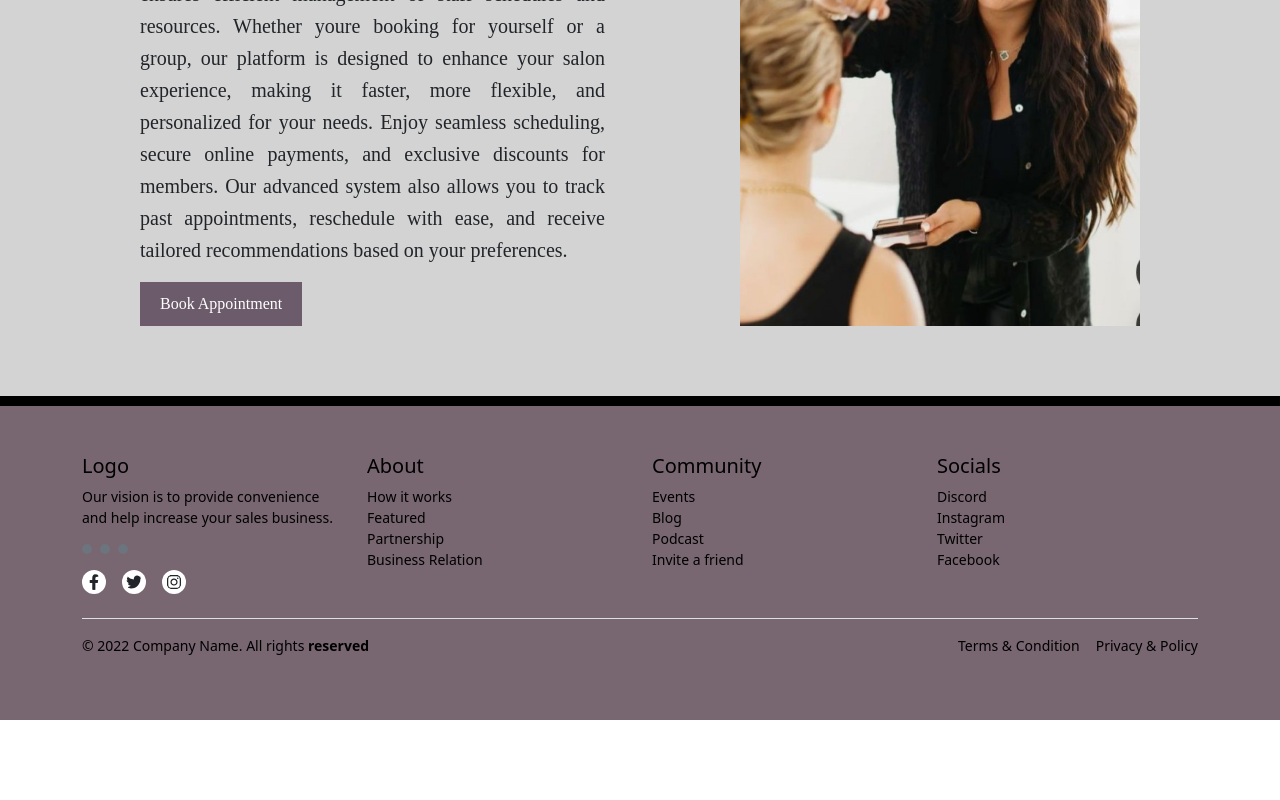
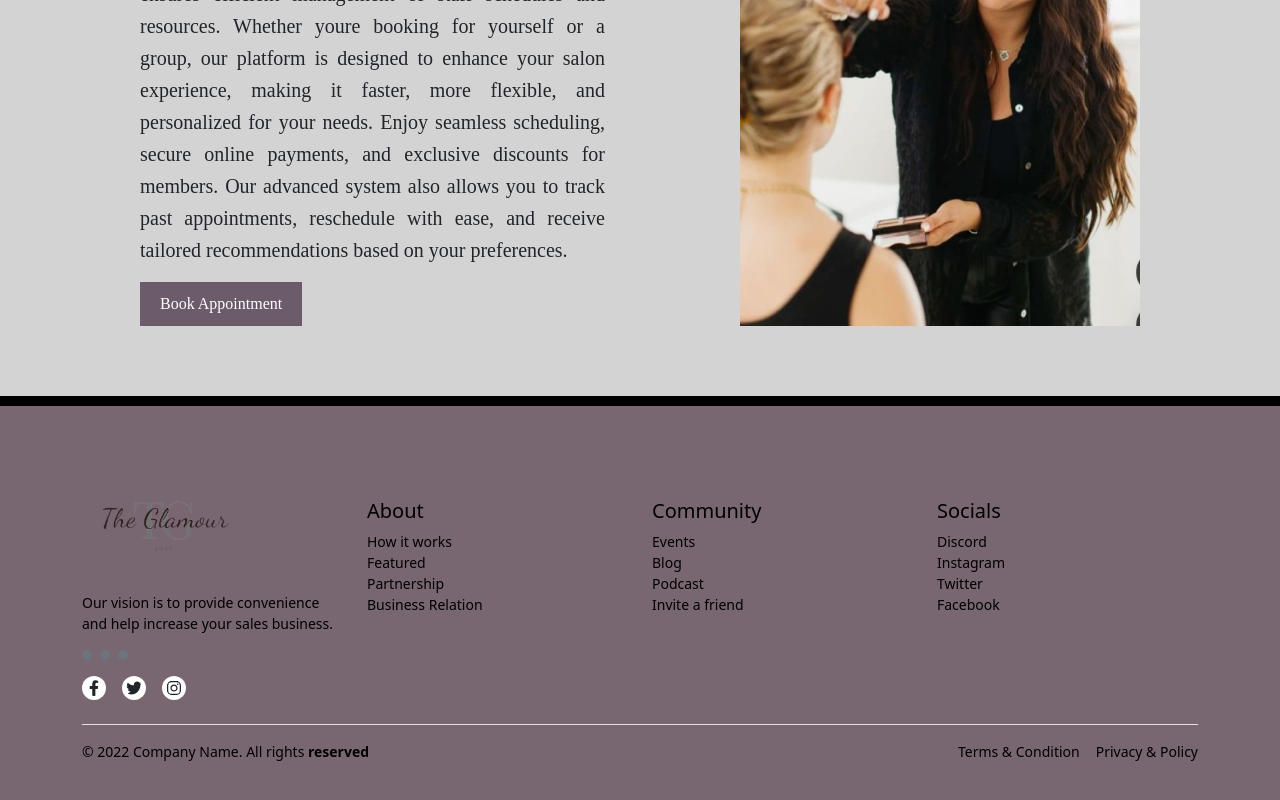
Before and after one commit to Priya12234/The_Glamour, a React (Vite) app in the folder Frontend/: page / in a window 1280 px wide. Shown: the part 1937-2737 px from the top of the page. Before the commit the page ends 2657 px from the top, so only its background shows below. Built offline with nearby package versions, Linux system fonts and the light colour scheme.

Commit message:
added logo in footer

```diff
--- a/Frontend/src/Client_side/Components/footer.jsx
+++ b/Frontend/src/Client_side/Components/footer.jsx
@@ -1,4 +1,6 @@
 import { FaFacebookF, FaTwitter, FaInstagram } from "react-icons/fa";
+import logo from "../Assets/Images/logo-removebg-preview.png"
+
 const Footer = () => {
   return (
     <footer style={{ backgroundColor: "#786670", color: "black" }} className="py-5 px-4">
@@ -6,7 +8,9 @@ const Footer = () => {
         <div className="row">
           {/* Logo and Vision */}
           <div className="col-md-3">
-            <h2 className="h5">Logo</h2>
+            <h2 className="h5">
+              <img src={logo} alt="Logo" className="brand-logo-img" />
+            </h2>
             <p className="small">
               Our vision is to provide convenience and help increase your sales business.
             </p>
@@ -23,7 +27,7 @@ const Footer = () => {
           </div>
 
           {/* About Section */}
-          <div className="col-md-3">
+          <div className="col-md-3" style={{ marginTop: "45px" }}>
             <h5>About</h5>
             <ul className="list-unstyled small mt-2">
               <li>How it works</li>
@@ -34,7 +38,7 @@ const Footer = () => {
           </div>
 
           {/* Community Section */}
-          <div className="col-md-3">
+          <div className="col-md-3" style={{ marginTop: "45px" }}>
             <h5>Community</h5>
             <ul className="list-unstyled small mt-2">
               <li>Events</li>
@@ -45,7 +49,7 @@ const Footer = () => {
           </div>
 
           {/* Socials Section */}
-          <div className="col-md-3">
+          <div className="col-md-3" style={{ marginTop: "45px" }}>
             <h5>Socials</h5>
             <ul className="list-unstyled small mt-2">
               <li>Discord</li>
```
